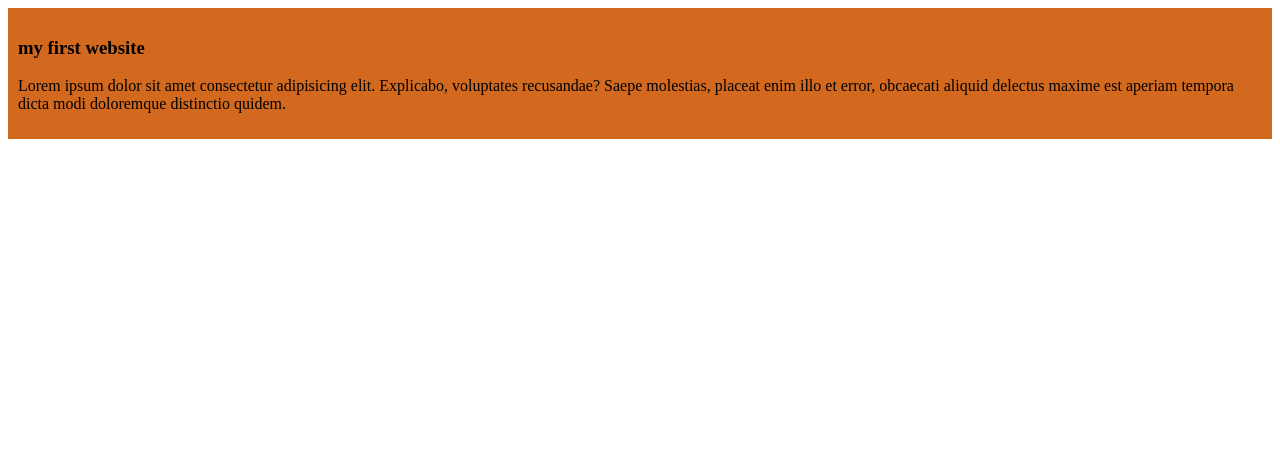
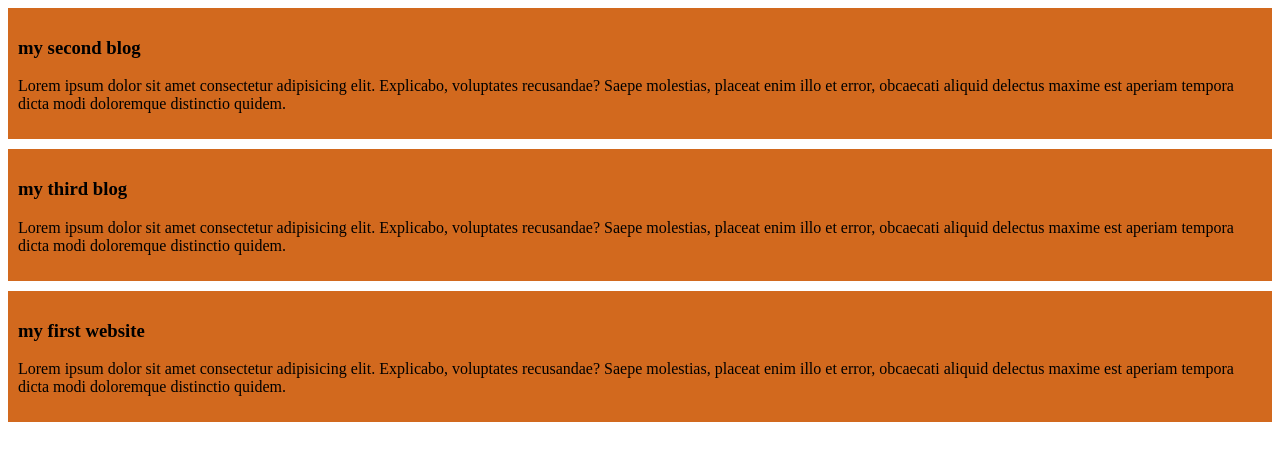
Before and after one commit to tanvir2696/my-simple-website, a plain HTML site: page index.html in a window 1280 px wide. Drawn offline with Linux system fonts and the light colour scheme.

Commit message:
added the  second and the third blog

```diff
--- a/index.html
+++ b/index.html
@@ -8,9 +8,16 @@
 </head>
 <body>
     <div>
+        <h3> my second blog</h3>
+        <p>Lorem ipsum dolor sit amet consectetur adipisicing elit. Explicabo, voluptates recusandae? Saepe molestias, placeat enim illo et error, obcaecati aliquid delectus maxime est aperiam tempora dicta modi doloremque distinctio quidem.</p>
+    </div>
+    <div>
+        <h3> my third blog</h3>
+        <p>Lorem ipsum dolor sit amet consectetur adipisicing elit. Explicabo, voluptates recusandae? Saepe molestias, placeat enim illo et error, obcaecati aliquid delectus maxime est aperiam tempora dicta modi doloremque distinctio quidem.</p>
+    </div>
+    <div>
         <h3> my first website</h3>
         <p>Lorem ipsum dolor sit amet consectetur adipisicing elit. Explicabo, voluptates recusandae? Saepe molestias, placeat enim illo et error, obcaecati aliquid delectus maxime est aperiam tempora dicta modi doloremque distinctio quidem.</p>
     </div>
-
 </body>
 </html>
--- a/styles/blog.css
+++ b/styles/blog.css
@@ -1,4 +1,5 @@
 div{
     background-color: chocolate;
     padding: 10px;
+    margin-bottom: 10px;
 }
```
